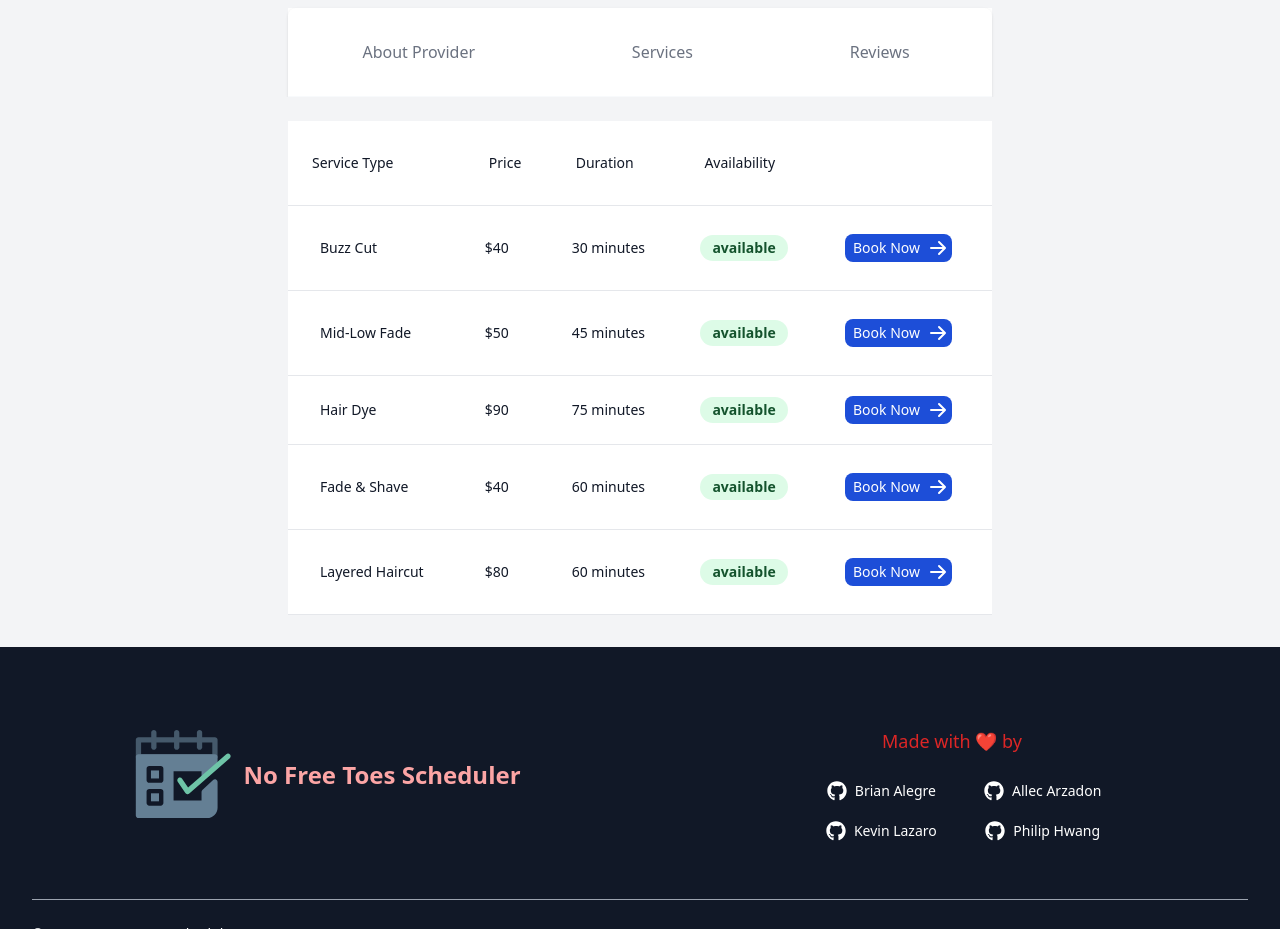
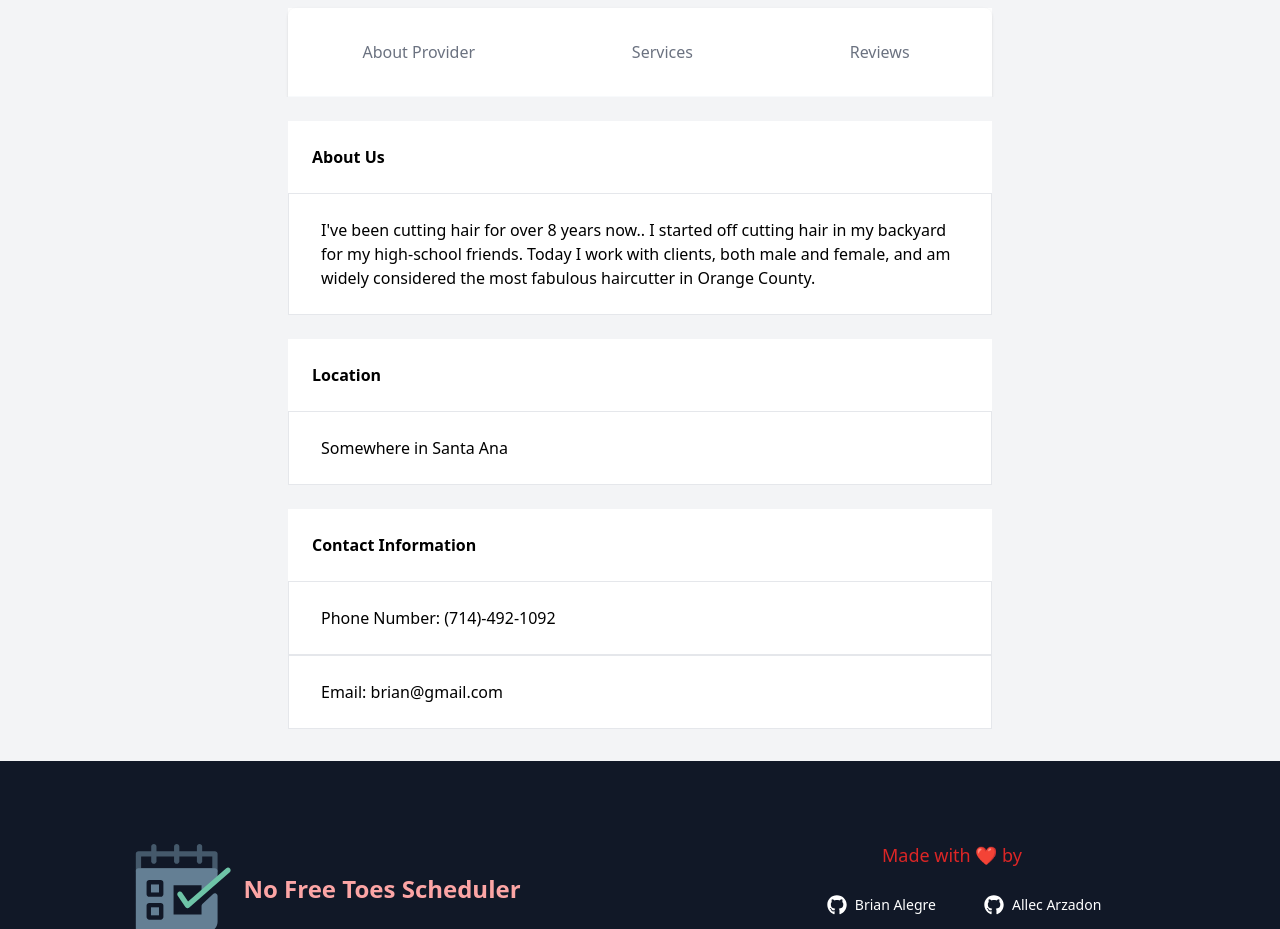
Before and after one commit to brianalegre/No-Free-Toes, a React (Create React App) app in the folder client/: page /service/1 in a window 1280 px wide. Shown: the part 500-1429 px from the top of the page. Built offline with nearby package versions, Linux system fonts and the light colour scheme; the HTML template or start-up script is replaced by a standard one.

Commit message:
Working on tabs, setup hook state

```diff
--- a/client/src/components/ServicePage/subcomponents/About.js
+++ b/client/src/components/ServicePage/subcomponents/About.js
@@ -1,8 +1,9 @@
-import React from "react";
+import React, { useState } from "react";
 
-export default function About({ setCurrentTab }) {
+export default function About({ tabs, currentTab }) {
   return (
-    <section style={{ display: "none" }}>
+    <section>
+      {/* className={currentTab ? null : "hidden"} */}
       <div className="min-w-full leading-normal bg-white">
         <div className="pl-6 py-6 text-black font-bold">
           <p>About Us</p>
--- a/client/src/components/ServicePage/subcomponents/Services.js
+++ b/client/src/components/ServicePage/subcomponents/Services.js
@@ -1,4 +1,4 @@
-import React from "react";
+import React, { useState } from "react";
 
 const serviceData = [
   {
@@ -33,8 +33,11 @@ const serviceData = [
   },
 ];
 
-const serviceRow = serviceData.map((service) => (
-  <td className="px-5 py-8 border-b border-gray-200 bg-white text-sm">
+const serviceRow = serviceData.map((service, i) => (
+  <td
+    key={service.serviceName}
+    className="px-5 py-8 border-b border-gray-200 bg-white text-sm"
+  >
     <div className="flex items-center">
       <div className="ml-3">
         <p className="text-gray-900 whitespace-no-wrap">
@@ -59,9 +62,9 @@ const serviceRow = serviceData.map((service) => (
   </td>
 ));
 
-export default function Services({setCurrentTab}) {
+export default function Services({ currentTab }) {
   return (
-    <>
+    <section className={currentTab ? null : "hidden"}>
       <table className="min-w-full leading-normal">
         <thead>
           <tr>
@@ -342,6 +345,6 @@ export default function Services({setCurrentTab}) {
           </tr>
         </tbody>
       </table>
-    </>
+    </section>
   );
 }
--- a/client/src/components/ServicePage/subcomponents/Tabs.js
+++ b/client/src/components/ServicePage/subcomponents/Tabs.js
@@ -7,40 +7,36 @@ export default function Tabs() {
   const [tabs] = useState([
     {
       name: "About Provider",
-      display: "display: none"
     },
     {
       name: "Services",
-      display: "display: none"
     },
     {
       name: "Reviews",
-      display: "display: none"
     },
   ]);
 
   const [currentTab, setCurrentTab] = useState(tabs[0]);
-
   return (
     <>
       <div className="bg-white">
         <ul className="py-5 flex flex-wrap justify-around text-md font-medium text-center text-gray-500 dark:text-gray-400 border-b border-slate-50 shadow rounded-lg rounded-bl-none rounded-br-none">
           {tabs.map((tabs) => (
             <li className="mr-2">
-              <a
-                href="/"
+              <button
                 className="inline-block py-3 px-4 rounded-lg hover:text-gray-900 hover:bg-gray-100 dark:hover:bg-gray-800 dark:hover:text-white"
+                onClick={() => setCurrentTab(tabs)}
               >
                 {tabs.name}
-              </a>
+              </button>
             </li>
           ))}
         </ul>
         <div className="-mx-4 sm:-mx-8 px-4 sm:px-8 bg-gray-100">
           <div className="inline-block min-w-full"></div>
         </div>
-        <About setCurrentTab={setCurrentTab}/>
-        <Services setCurrentTab={setCurrentTab}/>
+        <About tabs={tabs} setCurrentTab={setCurrentTab}/>
+        <Services tabs={tabs} setCurrentTab={setCurrentTab}/>
       </div>
     </>
   );
```
